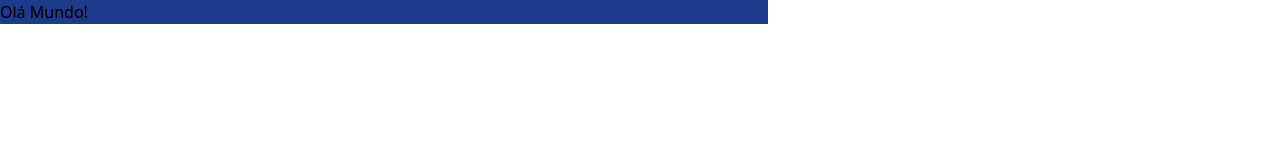
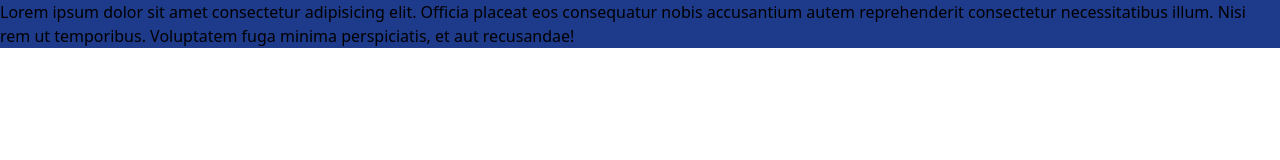
Before and after one commit to treinaweb/Tailwind-Primeiros-Passos, a website: page width.html in a window 1280 px wide. Drawn offline with nearby package versions, Linux system fonts and the light colour scheme; files that its build step writes are made by us from their sources.

Commit message:
01:12 Min-width

```diff
--- a/width.html
+++ b/width.html
@@ -8,8 +8,8 @@
     <link rel="stylesheet" href="dist/build.css">
 </head>
 <body>
-    <div class="bg-blue-900 max-w-3xl">
-        <h1>Olá Mundo!</h1>
+    <div class="bg-blue-900 min-w-[400px]">
+        <h1>Lorem ipsum dolor sit amet consectetur adipisicing elit. Officia placeat eos consequatur nobis accusantium autem reprehenderit consectetur necessitatibus illum. Nisi rem ut temporibus. Voluptatem fuga minima perspiciatis, et aut recusandae!</h1>
     </div>
 </body>
 </html>
```
